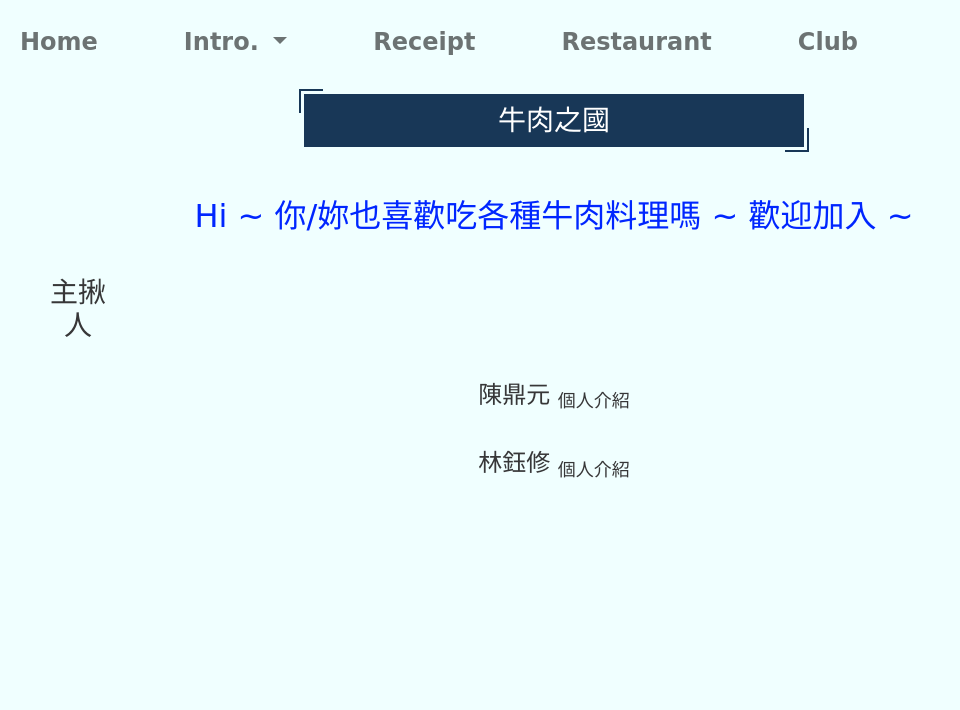
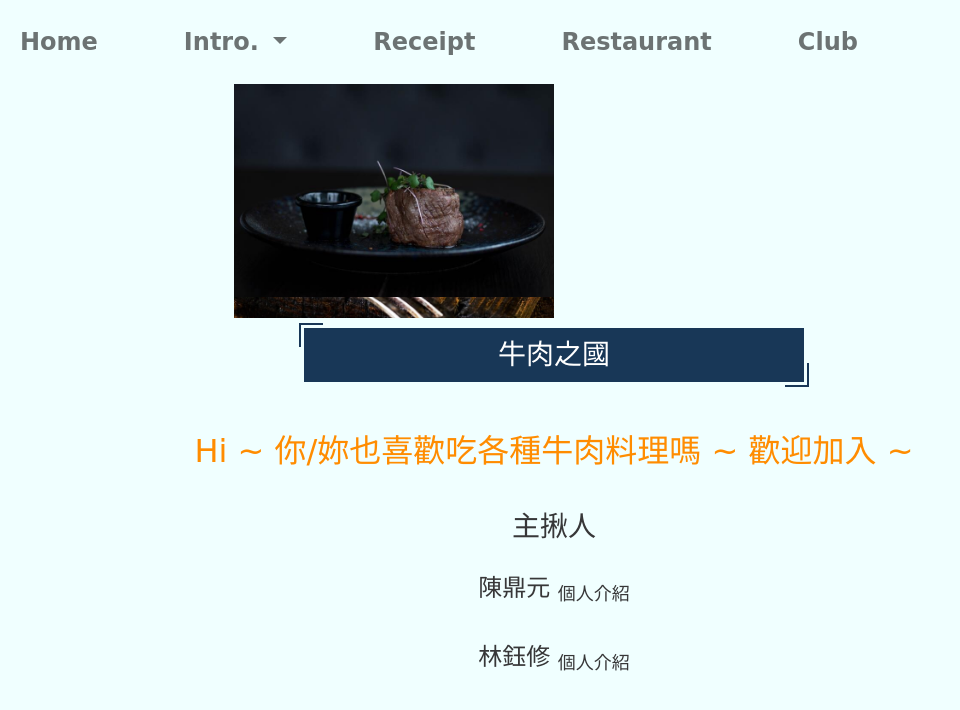
Before and after one commit to boyben001/WebDesign, a plain HTML site: page Steak_club.html in a window 1280 px wide. Shown: the full height of the page, 86-1046 px from the left. Drawn offline with nearby package versions, Linux system fonts and the light colour scheme.

Commit message:
feat : carousel in club

```diff
--- a/Steak_club.html
+++ b/Steak_club.html
@@ -16,6 +16,7 @@
 </head>
 
 <body>
+
     <nav class="navbar navbar-expand-lg navbar-light">
         <div class="container-fluid">
             <img src="/images/steak.jpg" alt="" class="navbar-brand">
@@ -52,6 +53,28 @@
             </div>
         </div>
     </nav>
+    <div id="carouselExampleInterval" class="carousel slide" data-bs-ride="carousel">
+        <div class="carousel-inner">
+            <div class="carousel-item active" data-bs-interval="1000">
+                <img src="/images/content01.jpg" class="d-block w-50">
+            </div>
+            <div class="carousel-item active" data-bs-interval="1000">
+                <img src="/images/content02.jpg" class="d-block w-50">
+            </div>
+            <div class="carousel-item active" data-bs-interval="1000">
+                <img src="/images/content03.jpg" class="d-block w-50">
+            </div>
+            <div class="carousel-item active" data-bs-interval="1000">
+                <img src="/images/content04.jpg" class="d-block w-50">
+            </div>
+            <div class="carousel-item active" data-bs-interval="1000">
+                <img src="/images/content05.jpg" class="d-block w-50">
+            </div>
+            <div class="carousel-item active" data-bs-interval="1000">
+                <img src="/images/content06.jpg" class="d-block w-50">
+            </div>
+        </div>
+    </div>
     <h1 class="title">牛肉之國</h1>
     <h2 class="welcome">Hi ~ 你/妳也喜歡吃各種牛肉料理嗎 ~ 歡迎加入 ~</h2>
     <div class="contact">
--- a/css/Steak_club.css
+++ b/css/Steak_club.css
@@ -82,26 +82,31 @@ a {
     width: 100%;
 }
 
+.carousel {
+    width: 50vw;
+    margin: 0 auto;
+}
+
+
+
 .welcome {
     margin: 0 auto;
     text-align: center;
     margin-top: 50px;
-    color: rgb(0, 38, 255);
+    color: darkorange;
 }
 
 .contact {
     width: 90vw;
     margin: 30px auto;
-
 }
 
 .contact h3 {
-    width: 100px;
+    width: 150px;
     text-align: center;
     border-radius: 20px;
     padding: 10px;
-    margin-left: 50px;
-
+    margin: 0 auto;
 }
 
 .contact h3:hover {
@@ -110,7 +115,7 @@ a {
 }
 
 .contact h4 {
-    width: 70vw;
+    width: 50vw;
     margin: 0 auto;
     text-align: center;
     padding: 20px 0;
@@ -120,6 +125,7 @@ a {
 }
 
 .contact h4 sub:hover {
+    color: darkorange;
     font-size: large;
 }
 
```
